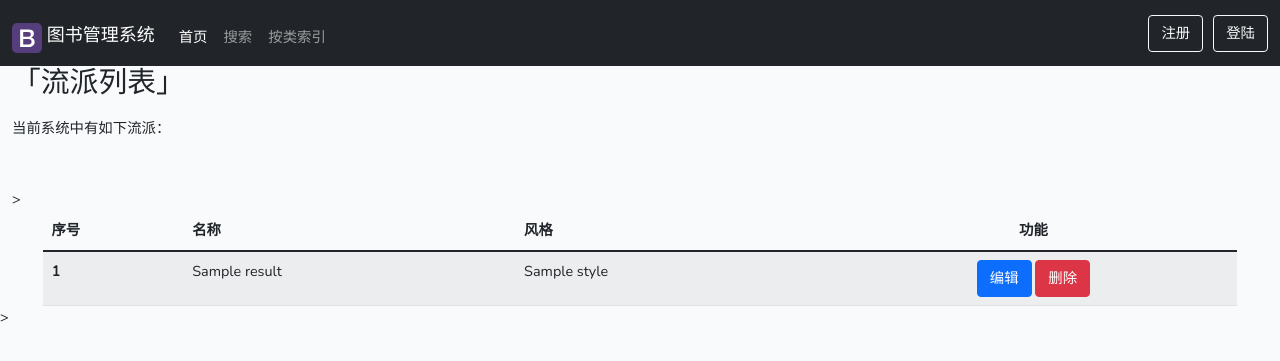
After one commit to zhaozicen1998/BRS, a Laravel app: template resources/views/genre/genre.blade.php in a window 1280 px wide. The commit adds this page. Shown: the top 361 px of the page. Run offline with Laravel 9, Linux system fonts and the light colour scheme; the template is opened without the code that fills it: most values are stand-ins (such as "Sample title", 1, 10 or a date in 2020); style sheets or scripts are compiled from the project's sources; some libraries are stand-ins or nearby versions.

Commit message:
04142357 - 完成流派列表模块

```diff
--- /dev/null
+++ b/resources/views/genre/genre.blade.php
@@ -0,0 +1,41 @@
+@extends('layouts.app')
+
+@section('content')
+
+    <div class="container-fluid">
+        <h2 class="index-h2">「流派列表」</h2>
+        <p class="index-h2-p mb-5 mt-3">当前系统中有如下流派：</p>
+        <div class="row">
+            <div class="col-lg-12">
+                <div class="panel panel-default">
+                    <table class="table table-hover table-striped" style="width: 95%;margin: 0 auto">
+                        <thead>
+                        <tr>
+                            <th scope="col">序号</th>
+                            <th scope="col">名称</th>
+                            <th scope="col">风格</th>
+                            <th scope="col" class="text-center">功能</th>
+                        </tr>
+                        </thead>
+                        <tbody>
+                        @foreach($results as $result)
+                            <tr>
+                                <th scope="row">{{$result['id']}}</th>>
+                                <td>{{$result['name']}}</td>
+                                <td>{{$result['style']}}</td>
+                                <td class="text-center">
+                                    <button class="btn btn-primary btn-xs" id="editgenre" data-bs-target="#editGenreModal" data-bs-toggle="modal" data-id="{{$result['id']}}">编辑</button>
+                                    <button class="btn btn-danger btn-xs" id="deletegenre" data-bs-target="#deleteGenreModal" data-bs-toggle="modal" data-id="{{$result['id']}}">删除</button>
+                                </td>
+                            </tr>
+                        @endforeach
+                        </tbody>
+                    </table>
+                    <div style="text-align: center; margin:0 auto">{{$results->links()}}</div>
+                </div>
+            </div>
+        </div>
+    </div>
+
+
+@endsection
--- a/resources/views/index/index.blade.php
+++ b/resources/views/index/index.blade.php
@@ -84,7 +84,7 @@
                             <img src="{{asset('image/tab-5.png')}}" alt="tab-5">
                         </div>
                         <div class="flex-grow-1 ms-3">
-                            <button class="btn btn-outline-dark my-2 my-sm-3" data-target="#genresManageModal" data-toggle="modal">管理流派</button>
+                            <button class="btn btn-outline-dark my-2 my-sm-3" data-target="#genresManageModal" data-toggle="modal">流派列表</button>
                             <p class="mb-2">管理系统中所有的流派</p>
                         </div>
                     </div>
--- a/resources/views/layouts/app.blade.php
+++ b/resources/views/layouts/app.blade.php
@@ -37,6 +37,7 @@
                             <a class="nav-item nav-link myRental" href="{{url('myrental')}}" >我的借阅</a>
                         @elseif(session('user')['is_librarian'] == 1)
                             <a class="nav-item nav-link" href="#" id="addBook" data-bs-target="#addBooksModal" data-bs-toggle="modal">添加新书</a>
+                            <a class="nav-item nav-link" href="{{url('genrelist')}}" id="genreList">流派列表</a>
                             <a class="nav-item nav-link" href="#" data-bs-target="#genresManageModal" data-bs-toggle="modal">管理流派</a>
                             <a class="nav-item nav-link" href="#" data-bs-target="#borrowManageModal" data-bs-toggle="modal">借阅管理</a>
                         @endif
--- a/routes/web.php
+++ b/routes/web.php
@@ -51,3 +51,5 @@ Route::post('/photo',[ManageController::class,'photo']);
 
 Route::post('/editbook',[ManageController::class,'editBook']);
 Route::post('/deletebook',[ManageController::class,'deleteBook']);
+
+Route::get('/genrelist',[ManageController::class,'genreList']);
```
Also changed, not shown: app/Http/Controllers/ManageController.php (+12 -0 lines).
